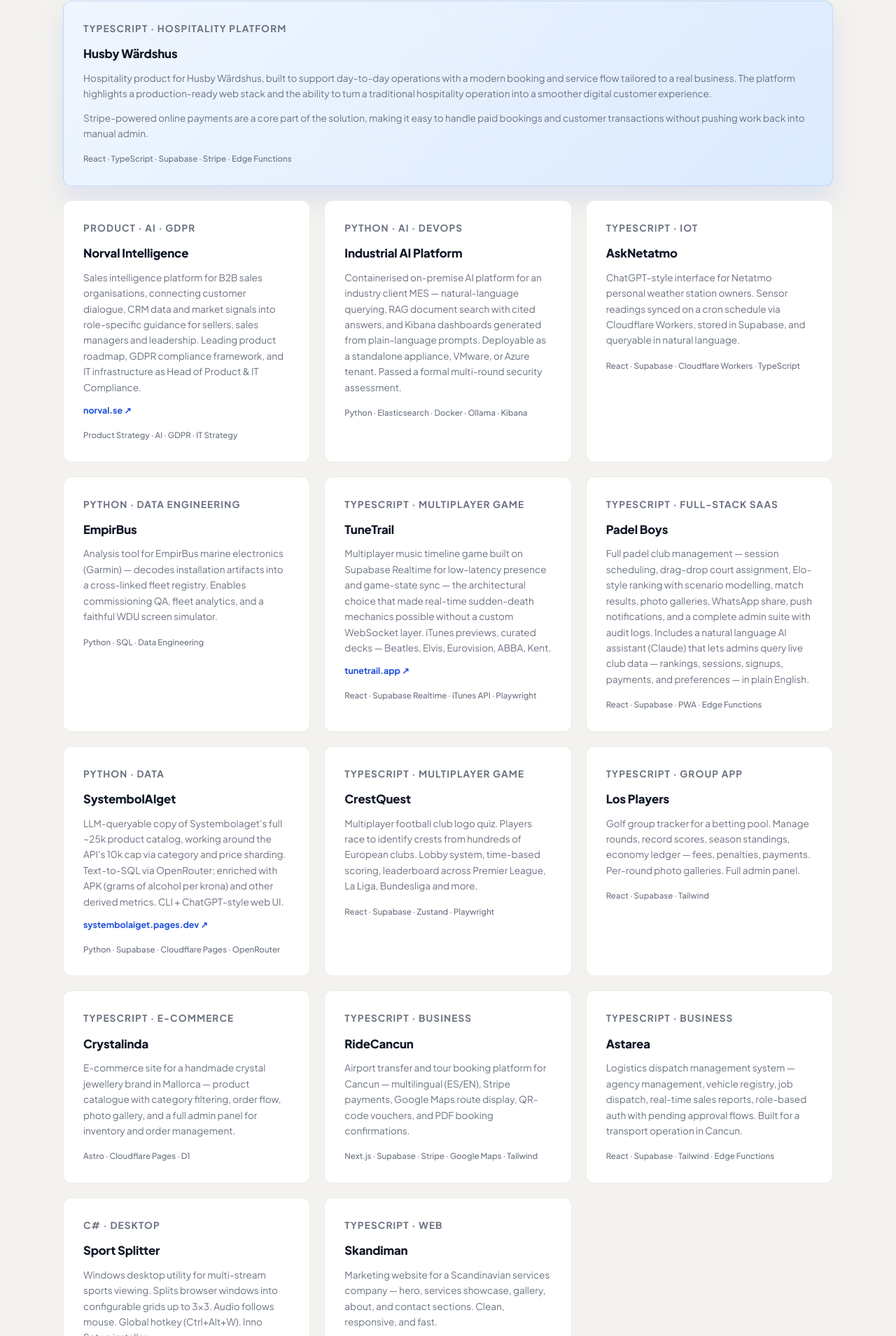
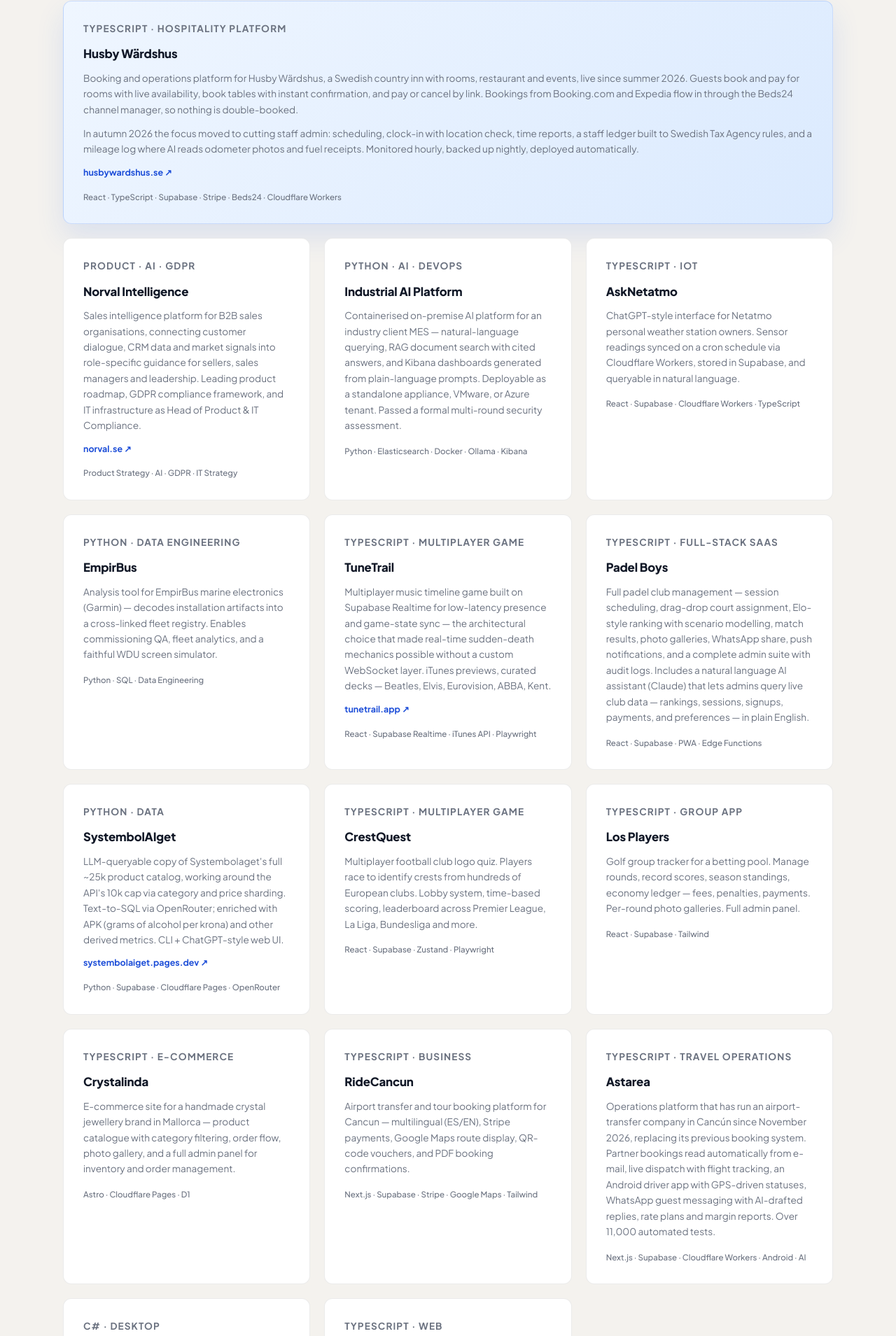
Before and after one commit to danmvlarsson75/danmvlarsson75.github.io, a plain HTML site: page index.html in a window 1280 px wide. Shown: the part 2517-4426 px from the top of the page at 70% size. Drawn offline with Linux system fonts and the light colour scheme.

Commit message:
Update Husby Wärdshus and Astarea cards with autumn 2026 progress
Husby: live booking platform with Beds24 channel sync, plus new staff
operations tools. Astarea: operations platform running the business
since November 2026.

Co-Authored-By: Claude Opus 5.5 <noreply@anthropic.com>

```diff
--- a/index.html
+++ b/index.html
@@ -293,9 +293,10 @@
       <div class="proj-card">
         <p class="proj-lang lang-ts">TypeScript · Hospitality Platform</p>
         <h3>Husby Wärdshus</h3>
-        <p>Hospitality product for Husby Wärdshus, built to support day-to-day operations with a modern booking and service flow tailored to a real business. The platform highlights a production-ready web stack and the ability to turn a traditional hospitality operation into a smoother digital customer experience.</p>
-        <p>Stripe-powered online payments are a core part of the solution, making it easy to handle paid bookings and customer transactions without pushing work back into manual admin.</p>
-        <div class="proj-tech">React · TypeScript · Supabase · Stripe · Edge Functions</div>
+        <p>Booking and operations platform for Husby Wärdshus, a Swedish country inn with rooms, restaurant and events, live since summer 2026. Guests book and pay for rooms with live availability, book tables with instant confirmation, and pay or cancel by link. Bookings from Booking.com and Expedia flow in through the Beds24 channel manager, so nothing is double-booked.</p>
+        <p>In autumn 2026 the focus moved to cutting staff admin: scheduling, clock-in with location check, time reports, a staff ledger built to Swedish Tax Agency rules, and a mileage log where AI reads odometer photos and fuel receipts. Monitored hourly, backed up nightly, deployed automatically.</p>
+        <a href="https://husbywardshus.se" target="_blank" rel="noopener" class="proj-link">husbywardshus.se ↗</a>
+        <div class="proj-tech">React · TypeScript · Supabase · Stripe · Beds24 · Cloudflare Workers</div>
       </div>
     </div>
 
@@ -382,10 +383,10 @@
       </div>
 
       <div class="proj-card">
-        <p class="proj-lang lang-ts">TypeScript · Business</p>
+        <p class="proj-lang lang-ts">TypeScript · Travel Operations</p>
         <h3>Astarea</h3>
-        <p>Logistics dispatch management system — agency management, vehicle registry, job dispatch, real-time sales reports, role-based auth with pending approval flows. Built for a transport operation in Cancun.</p>
-        <div class="proj-tech">React · Supabase · Tailwind · Edge Functions</div>
+        <p>Operations platform that has run an airport-transfer company in Cancún since November 2026, replacing its previous booking system. Partner bookings read automatically from e-mail, live dispatch with flight tracking, an Android driver app with GPS-driven statuses, WhatsApp guest messaging with AI-drafted replies, rate plans and margin reports. Over 11,000 automated tests.</p>
+        <div class="proj-tech">Next.js · Supabase · Cloudflare Workers · Android · AI</div>
       </div>
 
       <div class="proj-card">
```
